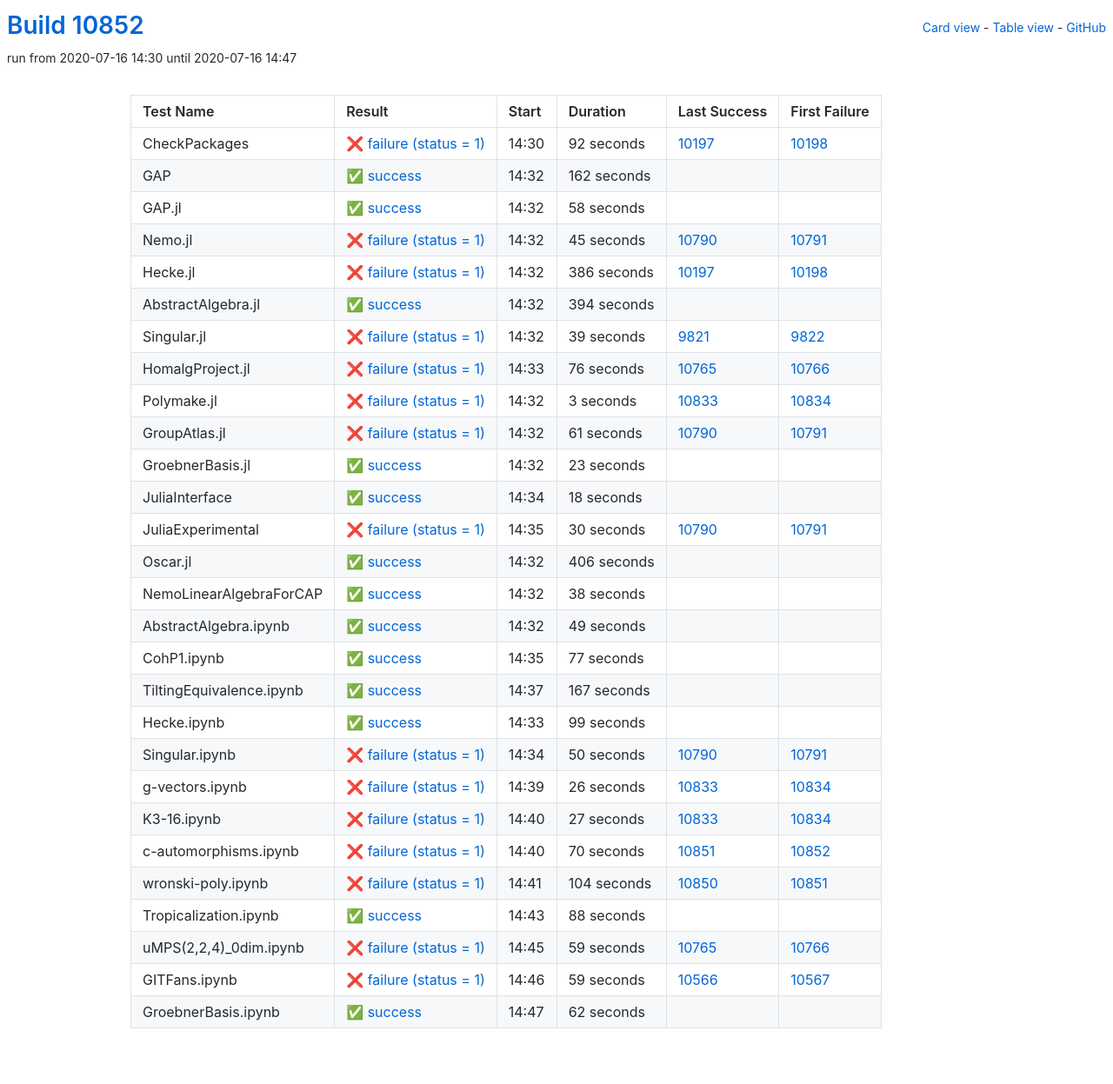
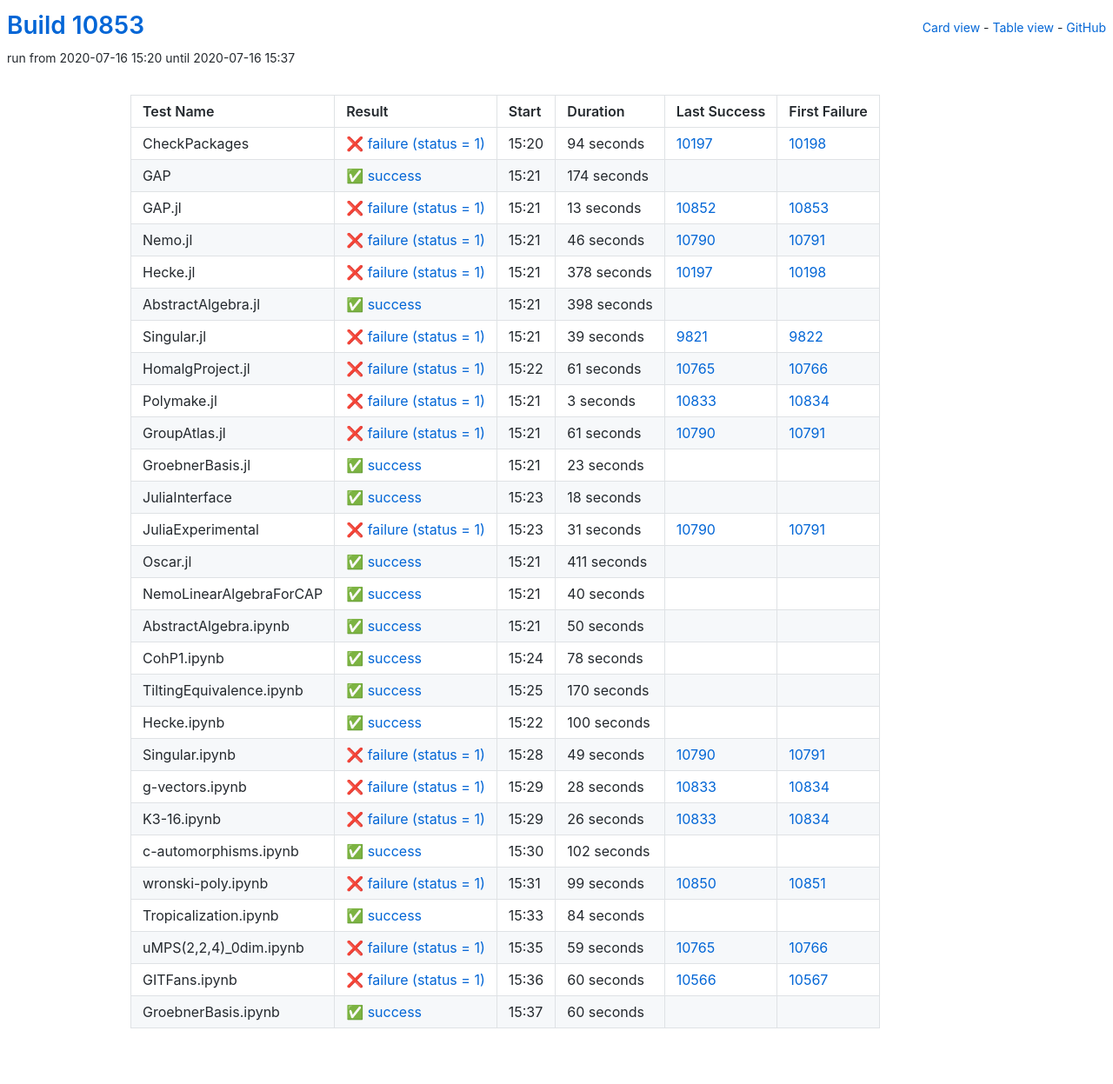
Before and after one commit to oscar-system/oscar-ci-status, a Jekyll site: the page built from table.html, in a window 1280 px wide. Shown: the whole page at 87% size. Built offline with Jekyll 4.4.1, drawn with Linux system fonts in a browser that asks for light colours.

Commit message:
Build #10853

```diff
--- a/_data/ci.yml
+++ b/_data/ci.yml
@@ -1,6 +1,6 @@
 ---
-build: 10852
-build_url: https://oscarci.mathematik.uni-kl.de/job/oscar/10852/
+build: 10853
+build_url: https://oscarci.mathematik.uni-kl.de/job/oscar/10853/
 job: oscar
 organization: oscar-system
 repo: oscar-ci-status
@@ -8,80 +8,80 @@
 tests:
 - name: CheckPackages
   id: checkpackages
-  log: https://oscarci.mathematik.uni-kl.de/job/oscar/10852/artifact/logs/build-10852/CheckPackages.log
-  start: 2020-07-16 14:30
+  log: https://oscarci.mathematik.uni-kl.de/job/oscar/10853/artifact/logs/build-10853/CheckPackages.log
+  start: 2020-07-16 15:20
   success: false
   exitcode: 1
   status: failure
-  duration: 92
+  duration: 94
   last_success: 10197
   last_success_url: https://oscarci.mathematik.uni-kl.de/job/oscar/10197/
   first_failure: 10198
   first_failure_url: https://oscarci.mathematik.uni-kl.de/job/oscar/10198/
 - name: GAP
   id: gap
-  log: https://oscarci.mathematik.uni-kl.de/job/oscar/10852/artifact/logs/build-10852/GAP.log
-  start: 2020-07-16 14:32
+  log: https://oscarci.mathematik.uni-kl.de/job/oscar/10853/artifact/logs/build-10853/GAP.log
+  start: 2020-07-16 15:21
   success: true
   exitcode: 0
   status: success
-  duration: 162
+  duration: 174
   last_success: false
   last_success_url:
   first_failure: false
   first_failure_url:
 - name: GAP.jl
   id: gap-jl
-  log: https://oscarci.mathematik.uni-kl.de/job/oscar/10852/artifact/logs/build-10852/GAP.jl.log
-  start: 2020-07-16 14:32
-  success: true
-  exitcode: 0
-  status: success
-  duration: 58
-  last_success: false
-  last_success_url:
-  first_failure: false
-  first_failure_url:
-- name: Nemo.jl
-  id: nemo-jl
-  log: https://oscarci.mathematik.uni-kl.de/job/oscar/10852/artifact/logs/build-10852/Nemo.jl.log
-  start: 2020-07-16 14:32
+  log: https://oscarci.mathematik.uni-kl.de/job/oscar/10853/artifact/logs/build-10853/GAP.jl.log
+  start: 2020-07-16 15:21
   success: false
   exitcode: 1
   status: failure
-  duration: 45
+  duration: 13
+  last_success: 10852
+  last_success_url: https://oscarci.mathematik.uni-kl.de/job/oscar/10852/
+  first_failure: 10853
+  first_failure_url: https://oscarci.mathematik.uni-kl.de/job/oscar/10853/
+- name: Nemo.jl
+  id: nemo-jl
+  log: https://oscarci.mathematik.uni-kl.de/job/oscar/10853/artifact/logs/build-10853/Nemo.jl.log
+  start: 2020-07-16 15:21
+  success: false
+  exitcode: 1
+  status: failure
+  duration: 46
   last_success: 10790
   last_success_url: https://oscarci.mathematik.uni-kl.de/job/oscar/10790/
   first_failure: 10791
   first_failure_url: https://oscarci.mathematik.uni-kl.de/job/oscar/10791/
 - name: Hecke.jl
   id: hecke-jl
-  log: https://oscarci.mathematik.uni-kl.de/job/oscar/10852/artifact/logs/build-10852/Hecke.jl.log
-  start: 2020-07-16 14:32
+  log: https://oscarci.mathematik.uni-kl.de/job/oscar/10853/artifact/logs/build-10853/Hecke.jl.log
+  start: 2020-07-16 15:21
   success: false
   exitcode: 1
   status: failure
-  duration: 386
+  duration: 378
   last_success: 10197
   last_success_url: https://oscarci.mathematik.uni-kl.de/job/oscar/10197/
   first_failure: 10198
   first_failure_url: https://oscarci.mathematik.uni-kl.de/job/oscar/10198/
 - name: AbstractAlgebra.jl
   id: abstractalgebra-jl
-  log: https://oscarci.mathematik.uni-kl.de/job/oscar/10852/artifact/logs/build-10852/AbstractAlgebra.jl.log
-  start: 2020-07-16 14:32
+  log: https://oscarci.mathematik.uni-kl.de/job/oscar/10853/artifact/logs/build-10853/AbstractAlgebra.jl.log
+  start: 2020-07-16 15:21
   success: true
   exitcode: 0
   status: success
-  duration: 394
+  duration: 398
   last_success: false
   last_success_url:
   first_failure: false
   first_failure_url:
 - name: Singular.jl
   id: singular-jl
-  log: https://oscarci.mathematik.uni-kl.de/job/oscar/10852/artifact/logs/build-10852/Singular.jl.log
-  start: 2020-07-16 14:32
+  log: https://oscarci.mathematik.uni-kl.de/job/oscar/10853/artifact/logs/build-10853/Singular.jl.log
+  start: 2020-07-16 15:21
   success: false
   exitcode: 1
   status: failure
@@ -92,20 +92,20 @@
   first_failure_url: https://oscarci.mathematik.uni-kl.de/job/oscar/9822/
 - name: HomalgProject.jl
   id: homalgproject-jl
-  log: https://oscarci.mathematik.uni-kl.de/job/oscar/10852/artifact/logs/build-10852/HomalgProject.jl.log
-  start: 2020-07-16 14:33
+  log: https://oscarci.mathematik.uni-kl.de/job/oscar/10853/artifact/logs/build-10853/HomalgProject.jl.log
+  start: 2020-07-16 15:22
   success: false
   exitcode: 1
   status: failure
-  duration: 76
+  duration: 61
   last_success: 10765
   last_success_url: https://oscarci.mathematik.uni-kl.de/job/oscar/10765/
   first_failure: 10766
   first_failure_url: https://oscarci.mathematik.uni-kl.de/job/oscar/10766/
 - name: Polymake.jl
   id: polymake-jl
-  log: https://oscarci.mathematik.uni-kl.de/job/oscar/10852/artifact/logs/build-10852/Polymake.jl.log
-  start: 2020-07-16 14:32
+  log: https://oscarci.mathematik.uni-kl.de/job/oscar/10853/artifact/logs/build-10853/Polymake.jl.log
+  start: 2020-07-16 15:21
   success: false
   exitcode: 1
   status: failure
@@ -116,8 +116,8 @@
   first_failure_url: https://oscarci.mathematik.uni-kl.de/job/oscar/10834/
 - name: GroupAtlas.jl
   id: groupatlas-jl
-  log: https://oscarci.mathematik.uni-kl.de/job/oscar/10852/artifact/logs/build-10852/GroupAtlas.jl.log
-  start: 2020-07-16 14:32
+  log: https://oscarci.mathematik.uni-kl.de/job/oscar/10853/artifact/logs/build-10853/GroupAtlas.jl.log
+  start: 2020-07-16 15:21
   success: false
   exitcode: 1
   status: failure
@@ -128,8 +128,8 @@
   first_failure_url: https://oscarci.mathematik.uni-kl.de/job/oscar/10791/
 - name: GroebnerBasis.jl
   id: groebnerbasis-jl
-  log: https://oscarci.mathematik.uni-kl.de/job/oscar/10852/artifact/logs/build-10852/GroebnerBasis.jl.log
-  start: 2020-07-16 14:32
+  log: https://oscarci.mathematik.uni-kl.de/job/oscar/10853/artifact/logs/build-10853/GroebnerBasis.jl.log
+  start: 2020-07-16 15:21
   success: true
   exitcode: 0
   status: success
@@ -140,8 +140,8 @@
   first_failure_url:
 - name: JuliaInterface
   id: juliainterface
-  log: https://oscarci.mathematik.uni-kl.de/job/oscar/10852/artifact/logs/build-10852/JuliaInterface.log
-  start: 2020-07-16 14:34
+  log: https://oscarci.mathematik.uni-kl.de/job/oscar/10853/artifact/logs/build-10853/JuliaInterface.log
+  start: 2020-07-16 15:23
   success: true
   exitcode: 0
   status: success
@@ -152,104 +152,116 @@
   first_failure_url:
 - name: JuliaExperimental
   id: juliaexperimental
-  log: https://oscarci.mathematik.uni-kl.de/job/oscar/10852/artifact/logs/build-10852/JuliaExperimental.log
-  start: 2020-07-16 14:35
+  log: https://oscarci.mathematik.uni-kl.de/job/oscar/10853/artifact/logs/build-10853/JuliaExperimental.log
+  start: 2020-07-16 15:23
   success: false
   exitcode: 1
   status: failure
-  duration: 30
+  duration: 31
   last_success: 10790
   last_success_url: https://oscarci.mathematik.uni-kl.de/job/oscar/10790/
   first_failure: 10791
   first_failure_url: https://oscarci.mathematik.uni-kl.de/job/oscar/10791/
 - name: Oscar.jl
   id: oscar-jl
-  log: https://oscarci.mathematik.uni-kl.de/job/oscar/10852/artifact/logs/build-10852/Oscar.jl.log
-  start: 2020-07-16 14:32
+  log: https://oscarci.mathematik.uni-kl.de/job/oscar/10853/artifact/logs/build-10853/Oscar.jl.log
+  start: 2020-07-16 15:21
   success: true
   exitcode: 0
   status: success
-  duration: 406
+  duration: 411
   last_success: false
   last_success_url:
   first_failure: false
   first_failure_url:
 - name: NemoLinearAlgebraForCAP
   id: nemolinearalgebraforcap
-  log: https://oscarci.mathematik.uni-kl.de/job/oscar/10852/artifact/logs/build-10852/NemoLinearAlgebraForCAP.log
-  start: 2020-07-16 14:32
+  log: https://oscarci.mathematik.uni-kl.de/job/oscar/10853/artifact/logs/build-10853/NemoLinearAlgebraForCAP.log
+  start: 2020-07-16 15:21
   success: true
   exitcode: 0
   status: success
-  duration: 38
+  duration: 40
   last_success: false
   last_success_url:
   first_failure: false
   first_failure_url:
 - name: AbstractAlgebra.ipynb
   id: abstractalgebra-ipynb
-  log: https://oscarci.mathematik.uni-kl.de/job/oscar/10852/artifact/logs/build-10852/AbstractAlgebra.ipynb.log
-  start: 2020-07-16 14:32
+  log: https://oscarci.mathematik.uni-kl.de/job/oscar/10853/artifact/logs/build-10853/AbstractAlgebra.ipynb.log
+  start: 2020-07-16 15:21
   success: true
   exitcode: 0
   status: success
-  duration: 49
+  duration: 50
   last_success: false
   last_success_url:
   first_failure: false
   first_failure_url:
 - name: CohP1.ipynb
   id: cohp1-ipynb
-  log: https://oscarci.mathematik.uni-kl.de/job/oscar/10852/artifact/logs/build-10852/CohP1.ipynb.log
-  start: 2020-07-16 14:35
+  log: https://oscarci.mathematik.uni-kl.de/job/oscar/10853/artifact/logs/build-10853/CohP1.ipynb.log
+  start: 2020-07-16 15:24
   success: true
   exitcode: 0
   status: success
-  duration: 77
+  duration: 78
   last_success: false
   last_success_url:
   first_failure: false
   first_failure_url:
 - name: TiltingEquivalence.ipynb
   id: tiltingequivalence-ipynb
-  log: https://oscarci.mathematik.uni-kl.de/job/oscar/10852/artifact/logs/build-10852/TiltingEquivalence.ipynb.log
-  start: 2020-07-16 14:37
+  log: https://oscarci.mathematik.uni-kl.de/job/oscar/10853/artifact/logs/build-10853/TiltingEquivalence.ipynb.log
+  start: 2020-07-16 15:25
   success: true
   exitcode: 0
   status: success
-  duration: 167
+  duration: 170
   last_success: false
   last_success_url:
   first_failure: false
   first_failure_url:
 - name: Hecke.ipynb
   id: hecke-ipynb
-  log: https://oscarci.mathematik.uni-kl.de/job/oscar/10852/artifact/logs/build-10852/Hecke.ipynb.log
-  start: 2020-07-16 14:33
+  log: https://oscarci.mathematik.uni-kl.de/job/oscar/10853/artifact/logs/build-10853/Hecke.ipynb.log
+  start: 2020-07-16 15:22
   success: true
   exitcode: 0
   status: success
-  duration: 99
+  duration: 100
   last_success: false
   last_success_url:
   first_failure: false
   first_failure_url:
 - name: Singular.ipynb
   id: singular-ipynb
-  log: https://oscarci.mathematik.uni-kl.de/job/oscar/10852/artifact/logs/build-10852/Singular.ipynb.log
-  start: 2020-07-16 14:34
+  log: https://oscarci.mathematik.uni-kl.de/job/oscar/10853/artifact/logs/build-10853/Singular.ipynb.log
+  start: 2020-07-16 15:28
   success: false
   exitcode: 1
   status: failure
-  duration: 50
+  duration: 49
   last_success: 10790
   last_success_url: https://oscarci.mathematik.uni-kl.de/job/oscar/10790/
   first_failure: 10791
   first_failure_url: https://oscarci.mathematik.uni-kl.de/job/oscar/10791/
 - name: g-vectors.ipynb
   id: g-vectors-ipynb
-  log: https://oscarci.mathematik.uni-kl.de/job/oscar/10852/artifact/logs/build-10852/g-vectors.ipynb.log
-  start: 2020-07-16 14:39
+  log: https://oscarci.mathematik.uni-kl.de/job/oscar/10853/artifact/logs/build-10853/g-vectors.ipynb.log
+  start: 2020-07-16 15:29
+  success: false
+  exitcode: 1
+  status: failure
+  duration: 28
+  last_success: 10833
+  last_success_url: https://oscarci.mathematik.uni-kl.de/job/oscar/10833/
+  first_failure: 10834
+  first_failure_url: https://oscarci.mathematik.uni-kl.de/job/oscar/10834/
+- name: K3-16.ipynb
+  id: k3-16-ipynb
+  log: https://oscarci.mathematik.uni-kl.de/job/oscar/10853/artifact/logs/build-10853/K3-16.ipynb.log
+  start: 2020-07-16 15:29
   success: false
   exitcode: 1
   status: failure
@@ -258,58 +270,46 @@
   last_success_url: https://oscarci.mathematik.uni-kl.de/job/oscar/10833/
   first_failure: 10834
   first_failure_url: https://oscarci.mathematik.uni-kl.de/job/oscar/10834/
-- name: K3-16.ipynb
-  id: k3-16-ipynb
-  log: https://oscarci.mathematik.uni-kl.de/job/oscar/10852/artifact/logs/build-10852/K3-16.ipynb.log
-  start: 2020-07-16 14:40
+- name: c-automorphisms.ipynb
+  id: c-automorphisms-ipynb
+  log: https://oscarci.mathematik.uni-kl.de/job/oscar/10853/artifact/logs/build-10853/c-automorphisms.ipynb.log
+  start: 2020-07-16 15:30
+  success: true
+  exitcode: 0
+  status: success
+  duration: 102
+  last_success: false
+  last_success_url:
+  first_failure: false
+  first_failure_url:
+- name: wronski-poly.ipynb
+  id: wronski-poly-ipynb
+  log: https://oscarci.mathematik.uni-kl.de/job/oscar/10853/artifact/logs/build-10853/wronski-poly.ipynb.log
+  start: 2020-07-16 15:31
   success: false
   exitcode: 1
   status: failure
-  duration: 27
-  last_success: 10833
-  last_success_url: https://oscarci.mathematik.uni-kl.de/job/oscar/10833/
-  first_failure: 10834
-  first_failure_url: https://oscarci.mathematik.uni-kl.de/job/oscar/10834/
-- name: c-automorphisms.ipynb
-  id: c-automorphisms-ipynb
-  log: https://oscarci.mathematik.uni-kl.de/job/oscar/10852/artifact/logs/build-10852/c-automorphisms.ipynb.log
-  start: 2020-07-16 14:40
-  success: false
-  exitcode: 1
-  status: failure
-  duration: 70
-  last_success: 10851
-  last_success_url: https://oscarci.mathematik.uni-kl.de/job/oscar/10851/
-  first_failure: 10852
-  first_failure_url: https://oscarci.mathematik.uni-kl.de/job/oscar/10852/
-- name: wronski-poly.ipynb
-  id: wronski-poly-ipynb
-  log: https://oscarci.mathematik.uni-kl.de/job/oscar/10852/artifact/logs/build-10852/wronski-poly.ipynb.log
-  start: 2020-07-16 14:41
-  success: false
-  exitcode: 1
-  status: failure
-  duration: 104
+  duration: 99
   last_success: 10850
   last_success_url: https://oscarci.mathematik.uni-kl.de/job/oscar/10850/
   first_failure: 10851
   first_failure_url: https://oscarci.mathematik.uni-kl.de/job/oscar/10851/
 - name: Tropicalization.ipynb
   id: tropicalization-ipynb
-  log: https://oscarci.mathematik.uni-kl.de/job/oscar/10852/artifact/logs/build-10852/Tropicalization.ipynb.log
-  start: 2020-07-16 14:43
+  log: https://oscarci.mathematik.uni-kl.de/job/oscar/10853/artifact/logs/build-10853/Tropicalization.ipynb.log
+  start: 2020-07-16 15:33
   success: true
   exitcode: 0
   status: success
-  duration: 88
+  duration: 84
   last_success: false
   last_success_url:
   first_failure: false
   first_failure_url:
 - name: uMPS(2,2,4)_0dim.ipynb
   id: umps-2-2-4-0dim-ipynb
-  log: https://oscarci.mathematik.uni-kl.de/job/oscar/10852/artifact/logs/build-10852/uMPS-2-2-4-_0dim.ipynb.log
-  start: 2020-07-16 14:45
+  log: https://oscarci.mathematik.uni-kl.de/job/oscar/10853/artifact/logs/build-10853/uMPS-2-2-4-_0dim.ipynb.log
+  start: 2020-07-16 15:35
   success: false
   exitcode: 1
   status: failure
@@ -320,24 +320,24 @@
   first_failure_url: https://oscarci.mathematik.uni-kl.de/job/oscar/10766/
 - name: GITFans.ipynb
   id: gitfans-ipynb
-  log: https://oscarci.mathematik.uni-kl.de/job/oscar/10852/artifact/logs/build-10852/GITFans.ipynb.log
-  start: 2020-07-16 14:46
+  log: https://oscarci.mathematik.uni-kl.de/job/oscar/10853/artifact/logs/build-10853/GITFans.ipynb.log
+  start: 2020-07-16 15:36
   success: false
   exitcode: 1
   status: failure
-  duration: 59
+  duration: 60
   last_success: 10566
   last_success_url: https://oscarci.mathematik.uni-kl.de/job/oscar/10566/
   first_failure: 10567
   first_failure_url: https://oscarci.mathematik.uni-kl.de/job/oscar/10567/
 - name: GroebnerBasis.ipynb
   id: groebnerbasis-ipynb
-  log: https://oscarci.mathematik.uni-kl.de/job/oscar/10852/artifact/logs/build-10852/GroebnerBasis.ipynb.log
-  start: 2020-07-16 14:47
+  log: https://oscarci.mathematik.uni-kl.de/job/oscar/10853/artifact/logs/build-10853/GroebnerBasis.ipynb.log
+  start: 2020-07-16 15:37
   success: true
   exitcode: 0
   status: success
-  duration: 62
+  duration: 60
   last_success: false
   last_success_url:
   first_failure: false
```
Also changed, not shown: README.md.
